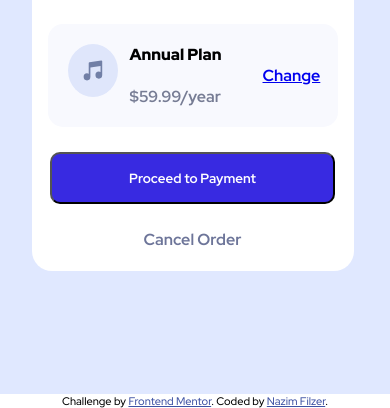
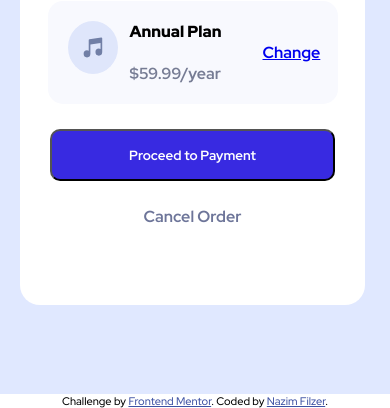
Before and after one commit to NazimFilzer/order-summary-component, a plain HTML site: page index.html in a window 390 px wide. Shown: the part 450-858 px from the top of the page. Drawn offline with Linux system fonts and the light colour scheme.

Commit message:
Let the content decidde the height

```diff
--- a/styles.css
+++ b/styles.css
@@ -8,7 +8,7 @@
 
 main {
     display: flex;
-    height: 100vh;
+    min-height: 100vh;
     justify-content: center;
     align-items: center;
     background-color: hsl(225, 100%, 94%);
@@ -17,30 +17,25 @@ main {
 }
 @media  screen and (min-width:290px) and (max-width: 390px) {
     main{
-
         background-image: url(images/pattern-background-mobile.svg);
     }
     #card1 {
         background-color: white;
-        height: 597px;
-        max-width: 322px;
+        /* height: 597px;
+        max-width: 322px; let the content decide */
         border-radius: 20px;
         margin-right: 25px;
         margin-left: 20px;
     }
-
     #plan1{
-
         width: 250px;
     }
-
     #content1 a{
         margin-left: 145px;
     }
     #btn1{
         width: 285px;
     }
-
 }
 .card {
     background-color: white;
```
